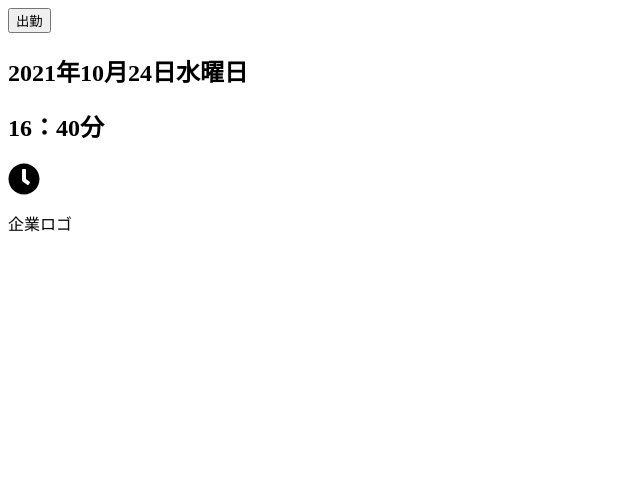
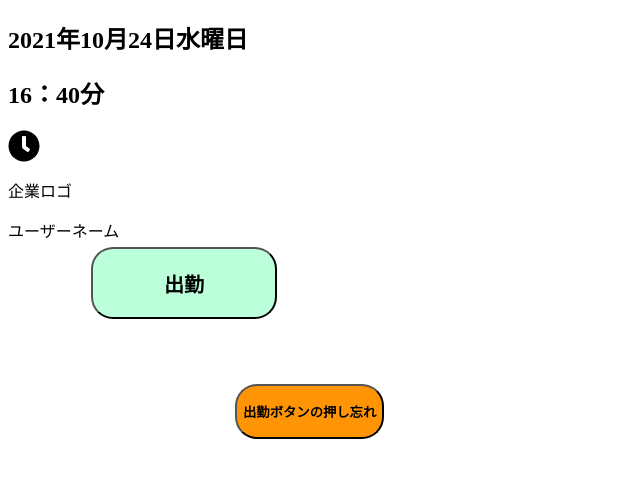
Before and after one commit to sum16/attendance_app_for_react, a React (Create React App) app: page / in a window 1280 px wide. Shown: the top 478 px of the page, without its empty margins (0-640 px from the left). Built offline with nearby package versions, Linux system fonts and the light colour scheme.

Commit message:
atoms/出勤押し忘れボタンの作成&&styled-component導入

```diff
--- a/package.json
+++ b/package.json
@@ -15,6 +15,7 @@
     "react-dom": "^17.0.2",
     "react-scripts": "4.0.3",
     "sass": "^1.43.4",
+    "styled-components": "^5.3.3",
     "web-vitals": "^1.0.1"
   },
   "scripts": {
--- a/src/App.js
+++ b/src/App.js
@@ -1,6 +1,8 @@
 import { useState } from "react";
 import { AttendanceAndLeavingBtton } from "./components/Atoms/Button/AttendanceAndLeavingBtton"
+import { AttendanceForgotPushOfButton } from "./components/Atoms/Button/AttendanceForgotPushOfButton";
 import { WatchIcon } from "./components/Atoms/Icons/WatchIcon";
+import { HeaderLink } from "./components/Atoms/Link/HeaderLink";
 import { CorporateLogo } from "./components/Atoms/Logo/CorporateLogo";
 import { TimesOfDay } from "./components/Atoms/TimesOfDay/TimesOfDay";
 
@@ -17,6 +19,8 @@ return (
     <TimesOfDay />
     <WatchIcon />
     <CorporateLogo />
+    <HeaderLink />
+    <AttendanceForgotPushOfButton />
   </div>
 );
 }
--- a/src/components/Atoms/Button/AttendanceAndLeavingBtton.jsx
+++ b/src/components/Atoms/Button/AttendanceAndLeavingBtton.jsx
@@ -1,3 +1,5 @@
+import styled from "styled-components"
+
 export const AttendanceAndLeavingBtton = (props) => {
 
   const {workingFlg, ChangeWorkingFlag} = props;
@@ -6,11 +8,24 @@ export const AttendanceAndLeavingBtton = (props) => {
     {/* trueであれば退勤、falseであれば出勤に切り変える */}
     <div>
         {workingFlg ? (
-          <button onClick={ChangeWorkingFlag}>退勤</button>
+          <SButton onClick={ChangeWorkingFlag}>退勤</SButton>
         ) : (
-          <button onClick={ChangeWorkingFlag}>出勤</button>
+          <SButton onClick={ChangeWorkingFlag}>出勤</SButton>
         )}
     </div>
     </>
   )
 }
+
+
+const SButton = styled.button`
+  position: absolute;
+  width: 186px;
+  height: 72px;
+  left: 91px;
+  top: 247px;
+  background: #BCFFDB;
+  border-radius: 22px;
+  font-weight: bold;
+  font-size: 20px;
+`
--- /dev/null
+++ b/src/components/Atoms/Button/AttendanceForgotPushOfButton.jsx
@@ -0,0 +1,21 @@
+import styled from "styled-components"
+
+export const AttendanceForgotPushOfButton = () => {
+  return (
+    <>
+    <div>
+      <SForgotPushOfButton>出勤ボタンの押し忘れ</SForgotPushOfButton>
+    </div>
+    </>
+  )
+}
+
+const SForgotPushOfButton = styled.button`
+  position: absolute;
+  height: 55px;
+  left: 235px;
+  top: 384px;
+  background: #FF9505;
+  border-radius: 22px;
+  font-weight: bold;
+`
```
Also changed, not shown: 1 other file (tests, documents, lock files or other folders).
